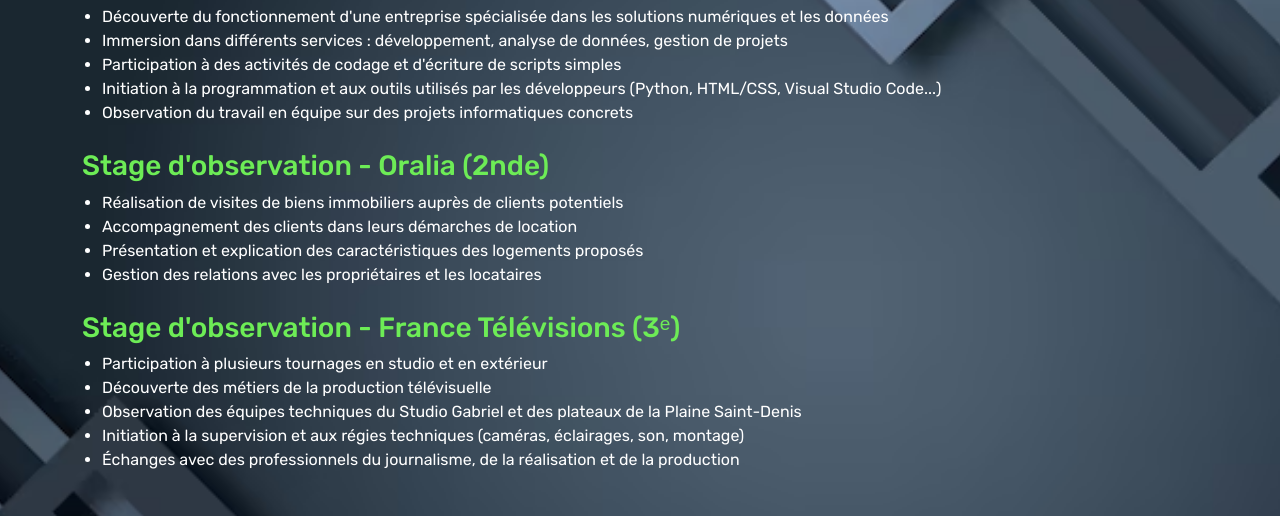
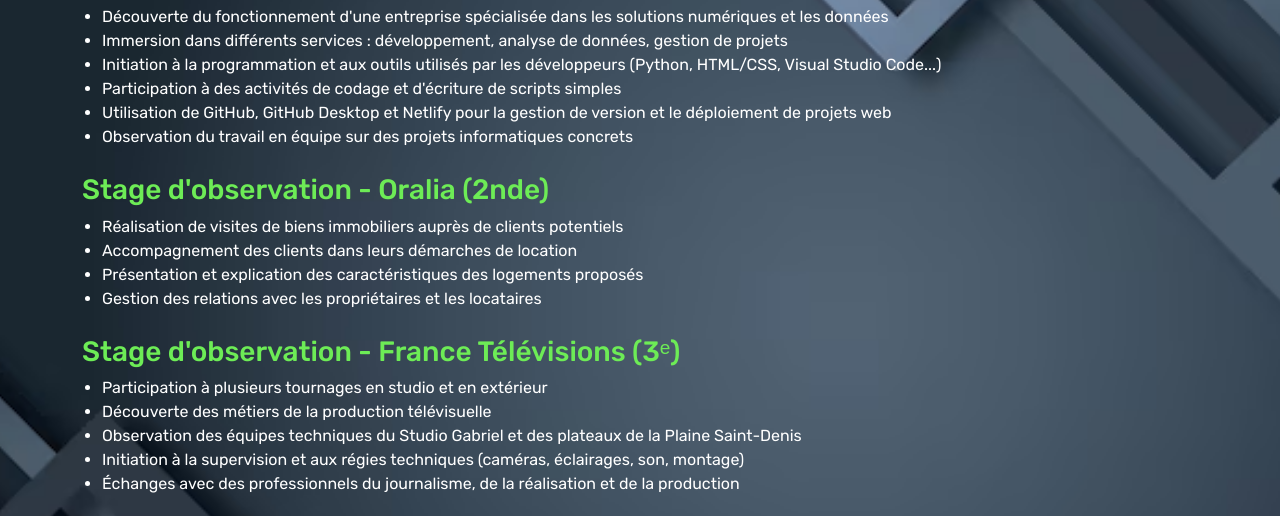
Before and after one commit to Ben-aml/Porfolio-Ben, a plain HTML site: page experience.html in a window 1280 px wide. Shown: the part 216-732 px from the top of the page. Drawn offline with nearby package versions, Linux system fonts and the light colour scheme; a web font is replaced by a local one.

Commit message:
Mise a jour du cv

```diff
--- a/experience.html
+++ b/experience.html
@@ -95,12 +95,16 @@
               données, gestion de projets
             </li>
             <li>
+              Initiation à la programmation et aux outils utilisés par les
+              développeurs (Python, HTML/CSS, Visual Studio Code...)
+            </li>
+            <li>
               Participation à des activités de codage et d'écriture de scripts
               simples
             </li>
             <li>
-              Initiation à la programmation et aux outils utilisés par les
-              développeurs (Python, HTML/CSS, Visual Studio Code...)
+              Utilisation de GitHub, GitHub Desktop et Netlify pour la gestion
+              de version et le déploiement de projets web
             </li>
             <li>
               Observation du travail en équipe sur des projets informatiques
```
Also changed, not shown: 1 other file.
